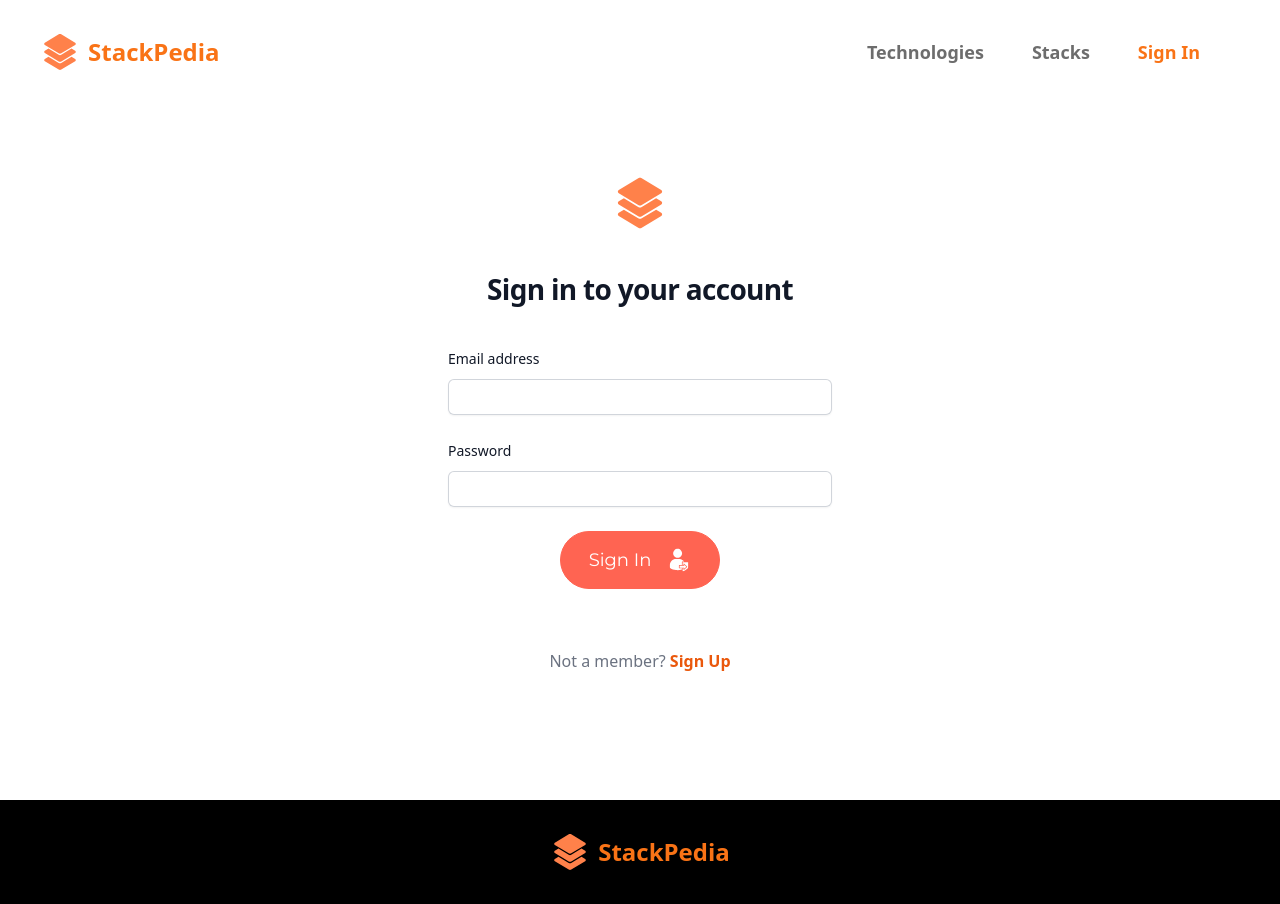
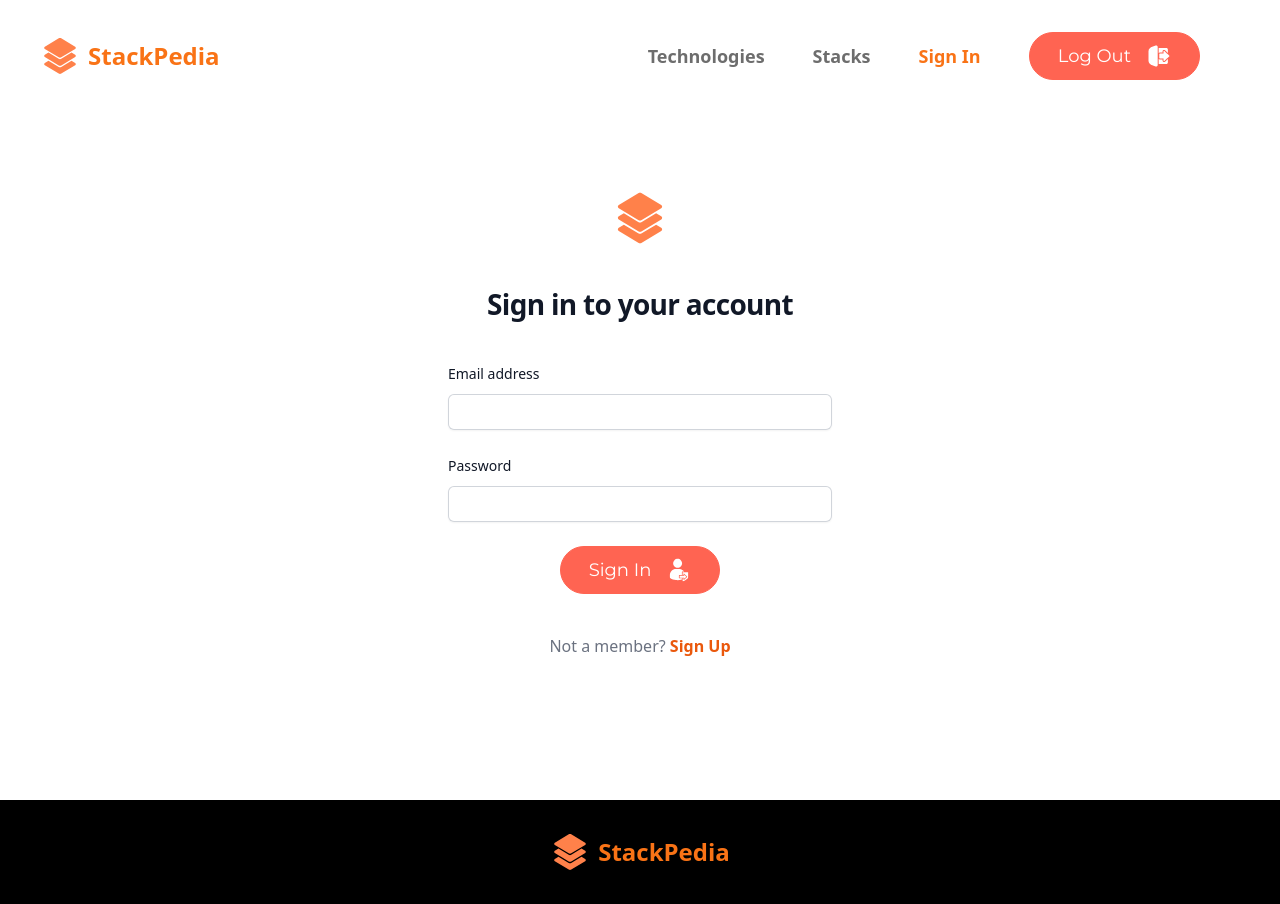
Before and after one commit to dkwon1223/stack-pedia-ui, a React (Vite) app: page /signin in a window 1280 px wide. Built offline with nearby package versions, Linux system fonts and the light colour scheme; a web font is replaced by a local one; what ldrs would draw is missing.

Commit message:
Restyle button

```diff
--- a/src/Components/Button.jsx
+++ b/src/Components/Button.jsx
@@ -4,7 +4,7 @@ import PropTypes from 'prop-types';
 const Button = ({ label, iconUrl, disabled=false }) => {
   return (
     <button
-    className="flex justify-center items-center gap-2 px-7 py-4 border font-montserrat text-lg leading-none bg-coral-red rounded-full text-white border-coral-red mb-5"
+    className={`flex justify-center h-12 items-center gap-2 px-7 border font-montserrat text-lg leading-none bg-coral-red rounded-full text-white border-coral-red`}
     disabled={disabled}
     >
       {label}
--- a/src/Components/Hero.jsx
+++ b/src/Components/Hero.jsx
@@ -23,7 +23,7 @@ const Hero = () => {
           tools.
         </p>
         <a href="#info" id="heroLearnMoreButton">
-          <Button label="Learn More" iconUrl={ArrowIcon} />
+          <Button label="Learn More" iconUrl={ArrowIcon}/>
         </a>
         <article id="heroStats" className="flex justify-start items-start flex-wrap w-full mt-2 gap-16">
           <div>
--- a/src/Components/Information.jsx
+++ b/src/Components/Information.jsx
@@ -55,8 +55,8 @@ const Information = () => {
           idea to consider the project purpose/requirements, scope, scalability,
           and ecosystems surrounding each technology.
         </p>
-        <Link to="/technologies" id="infoTechButton">
-          <Button label="View Individual Technologies" iconUrl={ArrowIcon} />
+        <Link to="/technologies" id="infoTechButton" className="mb-4">
+          <Button label="View Individual Technologies" iconUrl={ArrowIcon}/>
         </Link>
         <Link to="/stacks" id="infoStackButton">
           <Button label="View Tech Stacks" iconUrl={ArrowIcon} />
--- a/src/Components/Nav.jsx
+++ b/src/Components/Nav.jsx
@@ -1,14 +1,24 @@
 import React from "react";
 import StackIcon from "../assets/icons/stack-icon.svg";
 import hamburger from "../assets/icons/hamburger.svg";
+import LogOutIcon from "../assets/icons/logout-icon.svg";
+import Button from "./Button";
 import { useState } from "react";
 import { NavLink } from "react-router-dom";
+import { useLogout } from "../Hooks/useLogout";
 
 const Nav = () => {
   const [openNavigation, setNavigation] = useState(false);
+  const { logout } = useLogout();
+
   function toggleNav() {
     setNavigation(!openNavigation);
   }
+
+  const handleLogout = () => {
+    logout();
+  }
+
   return (
     <header className="pl-10 pr-10 py-8 absolute z-10 w-full">
       <nav className="flex justify-between items-center max-container">
@@ -40,7 +50,11 @@ const Nav = () => {
               <p className="hover:text-coral-red">Sign In</p>
             </NavLink>
           </li>
+          <div className="flex">
+            <Button label="Log Out" iconUrl={LogOutIcon} onClick={handleLogout}/>
+          </div>
         </ul>
+
         <div className="hidden max-lg:block cursor-pointer" onClick={toggleNav}>
           <img
             src={hamburger}
--- /dev/null
+++ b/src/Hooks/useLogout.jsx
@@ -0,0 +1,12 @@
+import { useAuthContext } from "./useAuthContext";
+
+export const useLogout = () => {
+    const { dispatch } = useAuthContext();
+    const logout = () => {
+        // remove user from storage
+        localStorage.removeItem("user");
+        // dispatch logout action
+        dispatch({type: "LOGOUT"})
+    }
+    return logout
+}
```
Also changed, not shown: src/assets/icons/logout-icon.svg (added).
